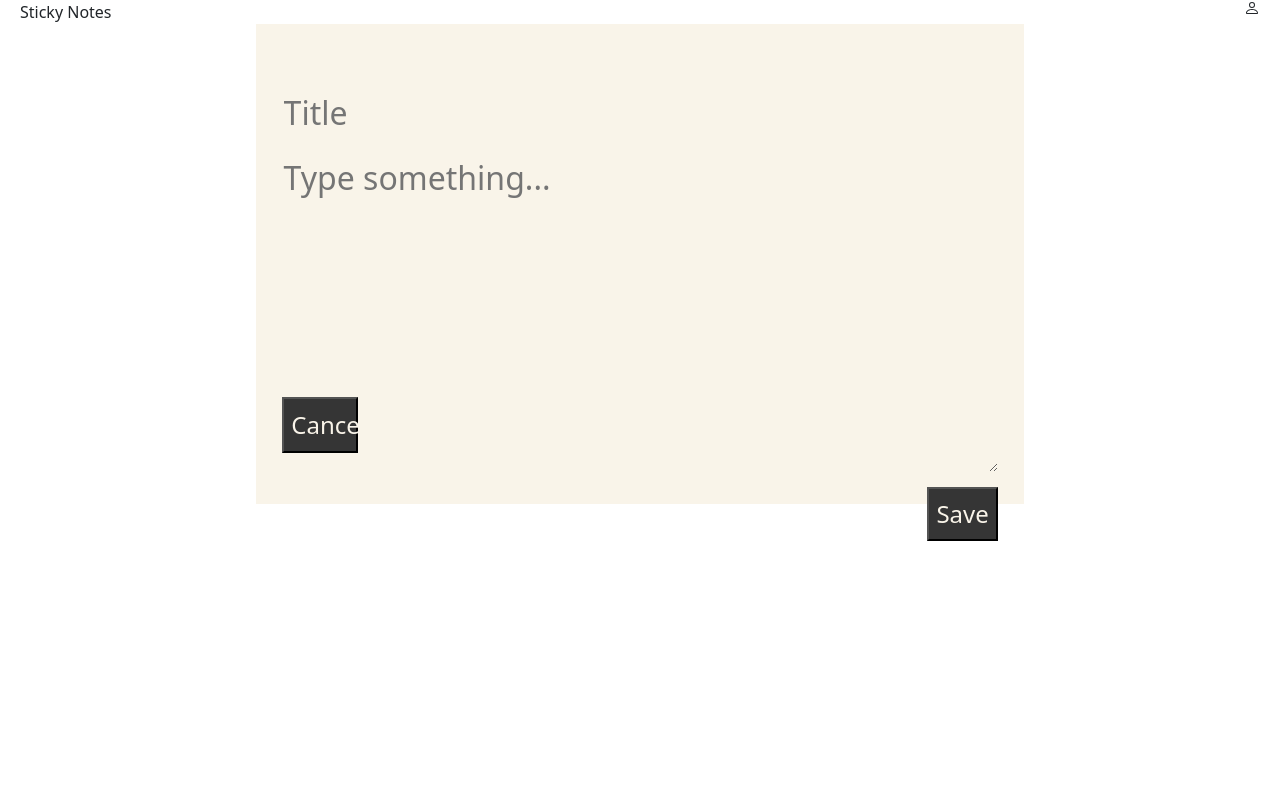
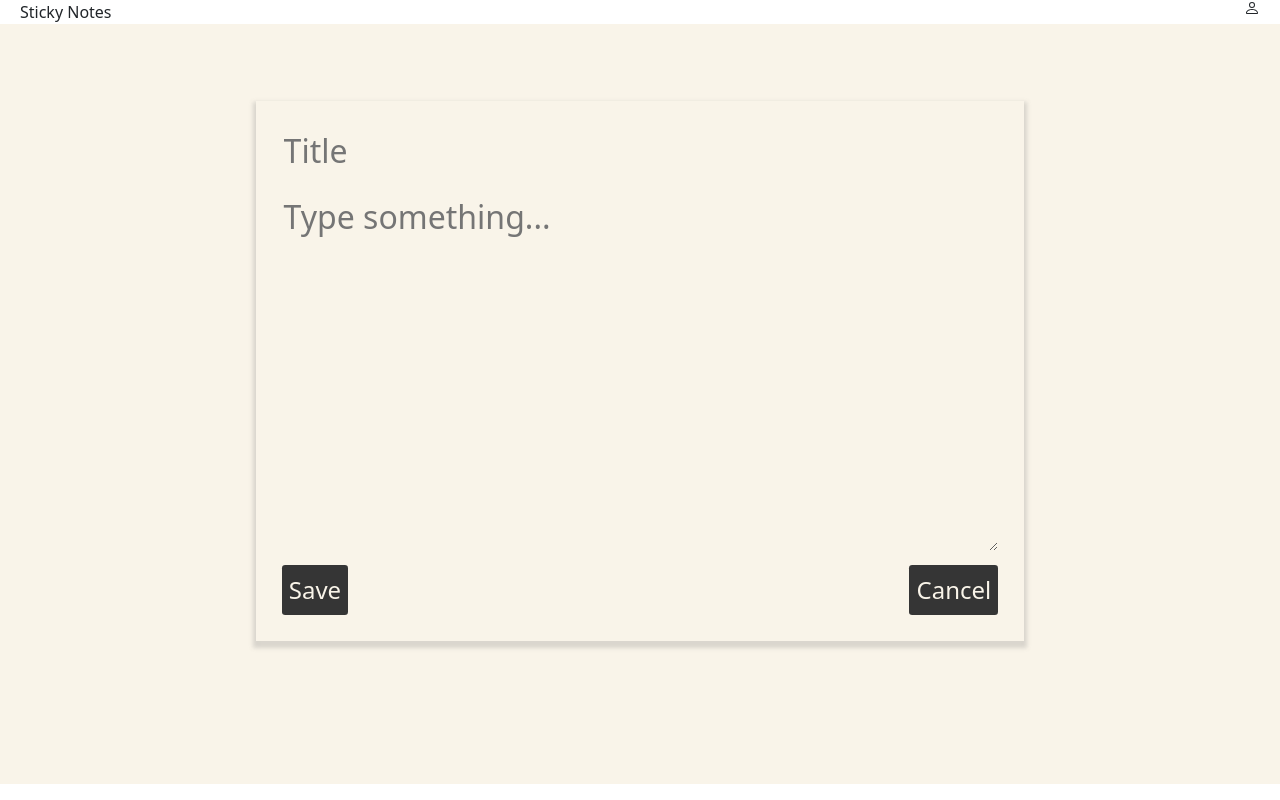
Before and after one commit to Hack-Weekly/fire-kangaroo-sticky-notes, a React (Create React App) app in the folder client/: page /edit in a window 1280 px wide. Built offline with nearby package versions, Linux system fonts and the light colour scheme.

Commit message:
Fix styling for the stickyNotePage

```diff
--- a/client/src/App.css
+++ b/client/src/App.css
@@ -2,11 +2,18 @@
 
 .edit-section {
     background: #F9F4E9;
-    height: 60vh;
-    padding: 5% 2% 2% 2%;
+    height: 95vh;
+    padding: 6% 0;
+}
+
+.edit-section section {
+    max-height: 80vh;
+    padding: 2% 2% 2% 2%;
     width: 60%;
+    max-width: 100vh;
     margin: 0 auto;
-    position: relative;
+    box-shadow: 0px 4px 4px 3px rgba(124, 124, 124, 0.25);
+
 }
 
 .edit-section form {
@@ -15,7 +22,7 @@
 }
 
 .edit-section form input {
-    width: 10%;
+    width: 100%;
     font-size: 2rem;
     outline: none;
     border: 0;
@@ -25,36 +32,36 @@
 .edit-section form textarea {
     margin-top: 2%;
     width: 100%;
-    height: 40vh;
+    max-width: 100%;
+    min-height: 45vh;
+    max-height: 45vh;
     font-size: 2rem;
     outline: none;
     border: 0;
     background: #F9F4E9;
 }
 
-.save-button {
-    display: inline-block;
+form div {
+    display: flex;
+    align-items: center;
+    justify-content: space-between;
+    margin-top: 2%;
+}
+
+.save-button, .cancel-button {
     background: #353535;
     padding: 1%;
     font-size: 1.5rem;
-    width: 10%;
-    margin: 2% 0;
     color: #F9F4E9;
     align-self: flex-end;
     cursor: pointer;
+    border: none;
+    border-radius: 0.2rem;
+
 }
 
 .cancel-button {
-    display: inline-block;
-    background: #353535;
-    padding: 1%;
-    font-size: 1.5rem;
-    width: 10%;
-    margin-bottom: 2%;
-    color: #F9F4E9;
-    position: absolute;
-    bottom: 36px;
-    cursor: pointer;
+    align-self: flex-start;
 }
 
 
--- a/client/src/pages/StickyNoteEdit.jsx
+++ b/client/src/pages/StickyNoteEdit.jsx
@@ -1,5 +1,7 @@
 import React, { useState } from 'react';
 import '../App.css'
+import { useNavigate  } from 'react-router-dom';
+
 import Header from "../components/Header";
 
 function StickyNoteEdit({note_id}) {
@@ -7,6 +9,8 @@ function StickyNoteEdit({note_id}) {
     title: '',
     text: ''
   })
+
+  const navigate = useNavigate(); // Initialize useNavigate
 
 
   function handleChange(e) {
@@ -39,6 +43,11 @@ function StickyNoteEdit({note_id}) {
     })
   }
 
+
+  function handleClick() {
+    navigate('/')
+  }
+
   return (
     <>
       <Header />
@@ -62,9 +71,12 @@ function StickyNoteEdit({note_id}) {
                 onChange={handleChange}
               />
 
-              <button className='save-button'>Save</button>
+              <div>
+                <button className='save-button'>Save</button>
+                <button type='button' onClick={handleClick} className='cancel-button'>Cancel</button>
+              </div>
+
             </form>
-            <button className='cancel-button'>Cancel</button>
           </section>
       </section>
     </>
```
Also changed, not shown: 2 other files (tests, documents, lock files or other folders).
